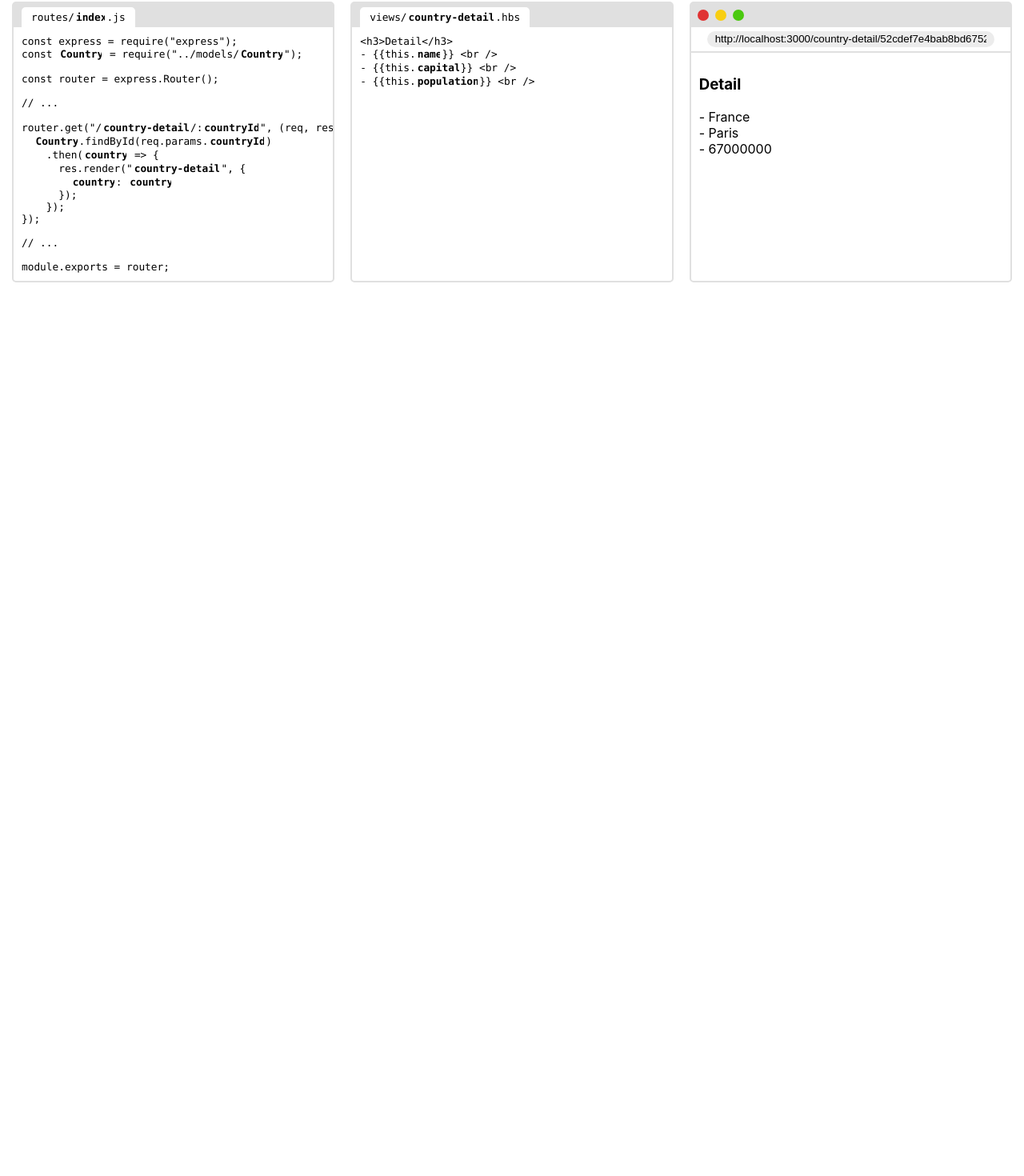
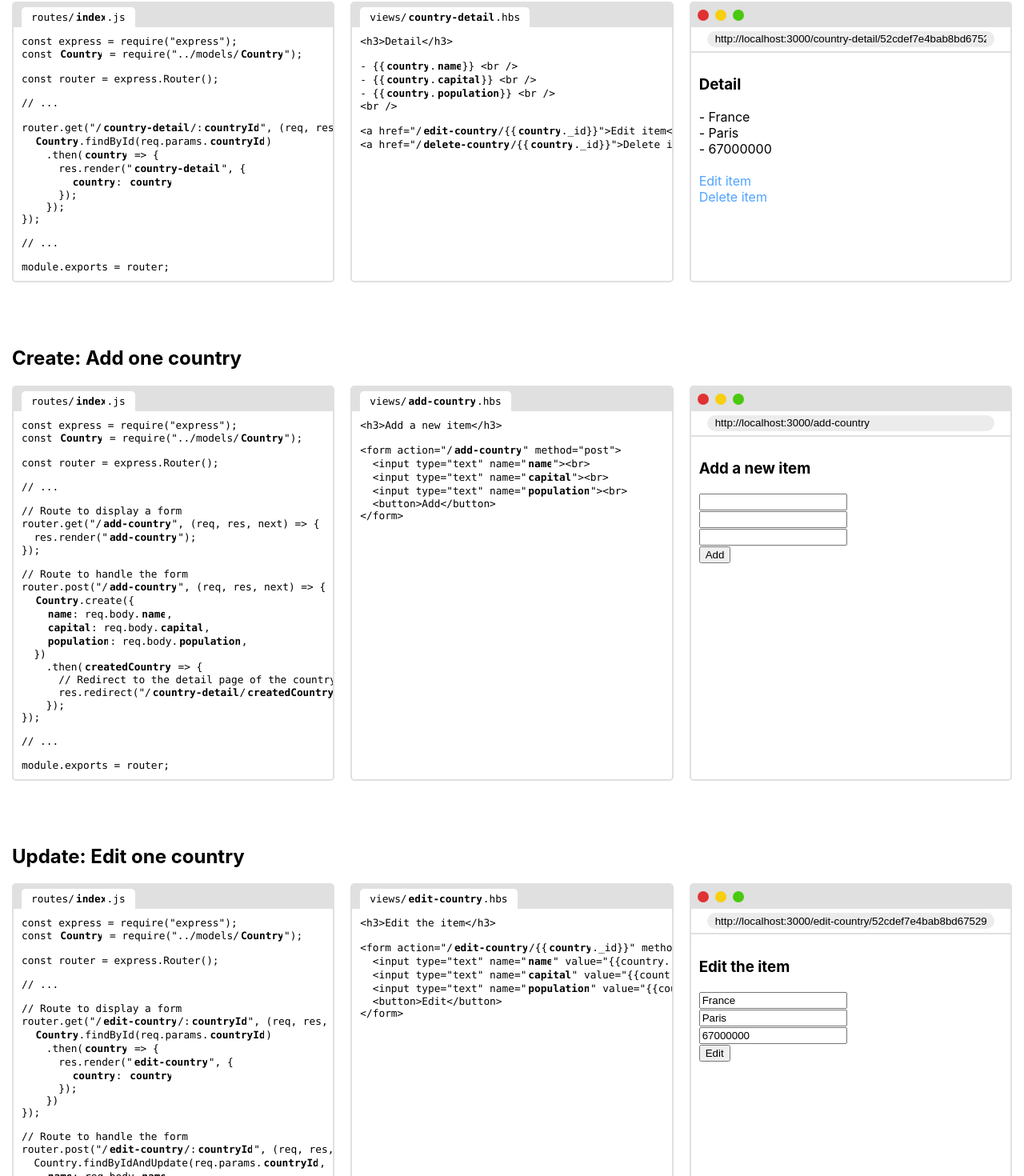
Before and after one commit to mc100s/visualize-code, a React (Create React App) app: page /express-crud in a window 1280 px wide. Shown: the part 1250-2720 px from the top of the page at 80% size. Before the commit the page ends 1878 px from the top, so only its background shows below. Built offline with nearby package versions, Linux system fonts and the light colour scheme.

Commit message:
Simple Express CRUD: Add of Update and delete

```diff
--- a/src/components/pages/ExpressCrud.jsx
+++ b/src/components/pages/ExpressCrud.jsx
@@ -70,6 +70,29 @@ function ExpressCrud() {
     "country",
     "country-detail",
     "country",
+    "add-country",
+    "add-country",
+    "add-country",
+    "name",
+    "capital",
+    "population",
+    "createdCountry",
+    "edit-country",
+    "delete-country",
+    "edit-country",
+    "edit-country",
+    "country",
+    "countryId",
+    "country",
+    "countryId",
+    "name",
+    "capital",
+    "population",
+    "createdCountry",
+    "countryId",
+    "countryDeleted",
+    "",
+    "",
     ""
   ];
   let initialValues2 = [];
@@ -95,11 +118,19 @@ function ExpressCrud() {
           {`
 const express = require("express");
 const mongoose = require("mongoose");
+const bodyParser = require("body-parser");
+const path = require("path");
+
 const app = express();
 
 mongoose
   .connect("mongodb://localhost/$15", { useNewUrlParser: true })
   .then(x => { console.log("Connected to the database '$15'"); })
+
+app.use(bodyParser.json());
+app.use(bodyParser.urlencoded({ extended: false }));
+app.set("views", path.join(__dirname, "views"));
+app.set("view engine", "hbs");
 
 // ...
 
@@ -196,6 +227,7 @@ module.exports = router;
         <Editor {...defaultEditorProps} fileName={`views/$12.hbs`}>
           {`
 <h3>List</h3>
+
 <ul>
   {{#each $10}}
   <li>
@@ -203,6 +235,8 @@ module.exports = router;
   </li>
   {{/each}}
 </ul>
+
+<a href="/$29">Add a new item</a>
 `}
         </Editor>
         <Browser url={`http://localhost:3000/${values[11]}`}>
@@ -233,6 +267,9 @@ module.exports = router;
               </a>
             </li>
           </ul>
+          <a onClick={e => e.preventDefault()} href={"/" + values[29]}>
+            Add a new item
+          </a>
         </Browser>
       </div>
       <hr />
@@ -264,22 +301,180 @@ module.exports = router;
         <Editor {...defaultEditorProps} fileName={`views/$27.hbs`}>
           {`
 <h3>Detail</h3>
-- {{this.$3}} <br />
-- {{this.$4}} <br />
-- {{this.$5}} <br />
+
+- {{$28.$3}} <br />
+- {{$28.$4}} <br />
+- {{$28.$5}} <br />
+<br />
+
+<a href="/$36/{{$28._id}}">Edit item</a><br />
+<a href="/$37/{{$28._id}}">Delete item</a>
+
 `}
         </Editor>
-        <Browser url={`http://localhost:3000/${values[13]}/52cdef7e4bab8bd67529bd00`}>
-          <h3>Detail</h3>
-          - {values[16]} <br/>
-          - {values[17]} <br/>
-          - {values[18]} <br/>
+        <Browser
+          url={`http://localhost:3000/${values[13]}/52cdef7e4bab8bd67529bd00`}
+        >
+          <h3>Detail</h3>- {values[16]} <br />- {values[17]} <br />-{" "}
+          {values[18]} <br />
+          <br />
+          <a href="#">Edit item</a>
+          <br />
+          <a href="#">Delete item</a>
         </Browser>
       </div>
-      <br />
-      <br />
-      <br />
-      <br />
+      <hr />
+      <h2>Create: Add one {values[1].toLocaleLowerCase()}</h2>
+      <div className="row row--3">
+        <Editor {...defaultEditorProps} fileName={`routes/$0.js`}>
+          {`
+const express = require("express");
+const $1 = require("../models/$1");
+
+const router = express.Router();
+
+// ...
+
+// Route to display a form
+router.get("/$29", (req, res, next) => {
+  res.render("$30");
+});
+
+// Route to handle the form
+router.post("/$31", (req, res, next) => {
+  $1.create({
+    $3: req.body.$32,
+    $4: req.body.$33,
+    $5: req.body.$34,
+  })
+    .then($35 => {
+      // Redirect to the detail page of the country
+      res.redirect("/$13/$35._id");
+    });
+});
+
+// ...
+
+module.exports = router;
+`}
+        </Editor>
+        <Editor {...defaultEditorProps} fileName={`views/$30.hbs`}>
+          {`
+<h3>Add a new item</h3>
+
+<form action="/$31" method="post">
+  <input type="text" name="$32"><br>
+  <input type="text" name="$33"><br>
+  <input type="text" name="$34"><br>
+  <button>Add</button>
+</form>
+`}
+        </Editor>
+        <Browser url={`http://localhost:3000/${values[29]}`}>
+          <h3>Add a new item</h3>
+
+          <input type="text" />
+          <br />
+          <input type="text" />
+          <br />
+          <input type="text" />
+          <br />
+          <button>Add</button>
+        </Browser>
+      </div>
+      <hr />
+      <h2>Update: Edit one {values[1].toLocaleLowerCase()}</h2>
+      <div className="row row--3">
+        <Editor {...defaultEditorProps} fileName={`routes/$0.js`}>
+          {`
+const express = require("express");
+const $1 = require("../models/$1");
+
+const router = express.Router();
+
+// ...
+
+// Route to display a form
+router.get("/$36/:$41", (req, res, next) => {
+  $1.findById(req.params.$41)
+    .then($42 => {
+      res.render("$38", {
+        $40: $42
+      });
+    })
+});
+
+// Route to handle the form
+router.post("/$39/:$43", (req, res, next) => {
+  Country.findByIdAndUpdate(req.params.$43, {
+    $3: req.body.$44,
+    $4: req.body.$45,
+    $5: req.body.$46,
+  })
+    .then($47 => {
+      // Redirect to the detail page of the country
+      res.redirect("/$13/$47._id");
+    });
+});
+
+// ...
+
+module.exports = router;
+`}
+        </Editor>
+        <Editor {...defaultEditorProps} fileName={`views/$38.hbs`}>
+          {`
+<h3>Edit the item</h3>
+
+<form action="/$39/{{$40._id}}" method="post">
+  <input type="text" name="$44" value="{{country.$3}}"><br>
+  <input type="text" name="$45" value="{{country.$4}}"><br>
+  <input type="text" name="$46" value="{{country.$5}}"><br>
+  <button>Edit</button>
+</form>
+`}
+        </Editor>
+        <Browser
+          url={`http://localhost:3000/${values[36]}/52cdef7e4bab8bd67529bd00`}
+        >
+          <h3>Edit the item</h3>
+
+          <input type="text" readOnly value={values[16]} />
+          <br />
+          <input type="text" readOnly value={values[17]} />
+          <br />
+          <input type="text" readOnly value={values[18]} />
+          <br />
+          <button>Edit</button>
+        </Browser>
+      </div>
+      <hr />
+      <h2>Delete: Remove one {values[1].toLocaleLowerCase()}</h2>
+      <div className="row row--3">
+        <Editor {...defaultEditorProps} fileName={`routes/$0.js`}>
+          {`
+const express = require("express");
+const $1 = require("../models/$1");
+
+const router = express.Router();
+
+// ...
+
+router.get("/$37/:$48", (req, res, next) => {
+  $1.findByIdAndDelete(req.params.$48)
+    .then($49 => {
+      // Redirect to the list after deleting
+      res.redirect("/$11");
+    })
+});
+
+// ...
+
+module.exports = router;
+`}
+        </Editor>
+      </div>
+      <hr />
       {/* <ul>
         <li>
           <pre style={{ margin: 0 }}>$i => ${iValueSelected}</pre>
@@ -292,15 +487,6 @@ module.exports = router;
           </li>
         ))}
       </ul> */}
-      <br />
-      <br />
-      <br />
-      <br />
-      <br />
-      <br />
-      <br />
-      <br />
-      <br />
     </div>
   );
 }
```
